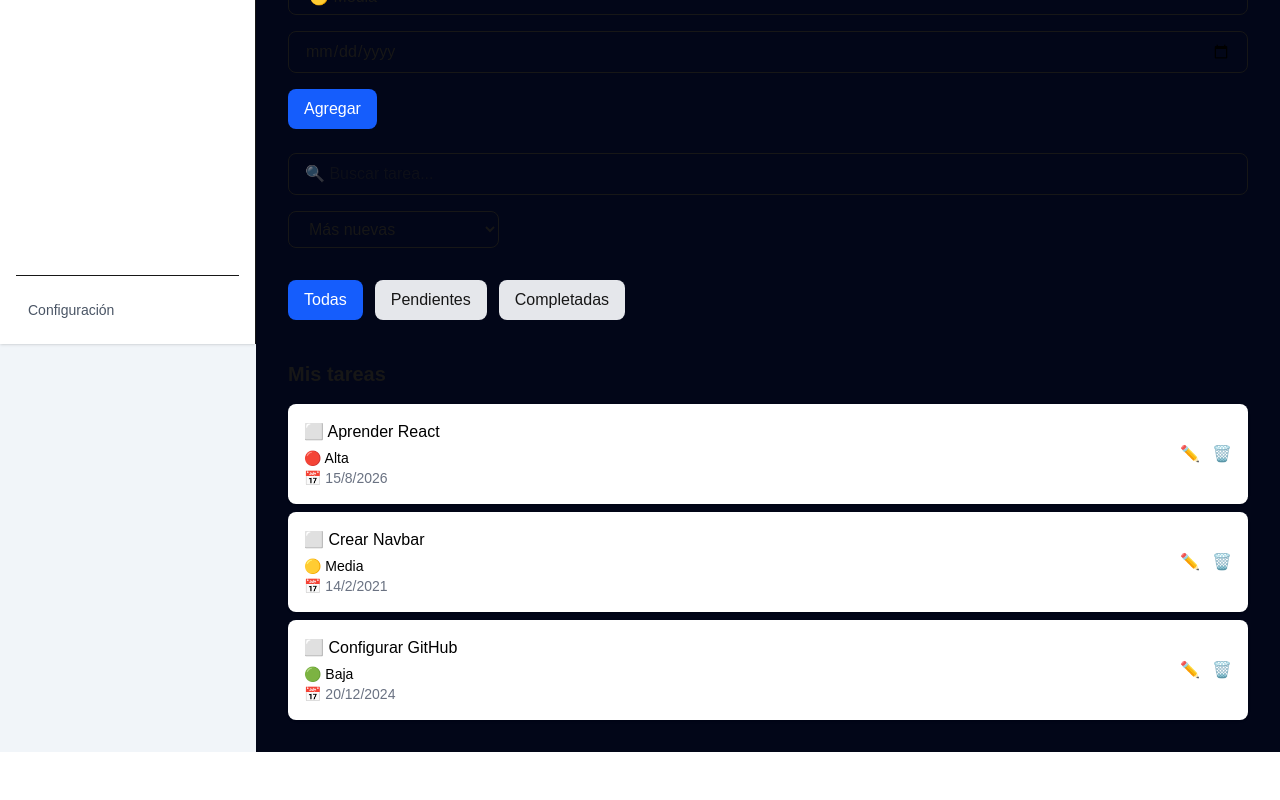
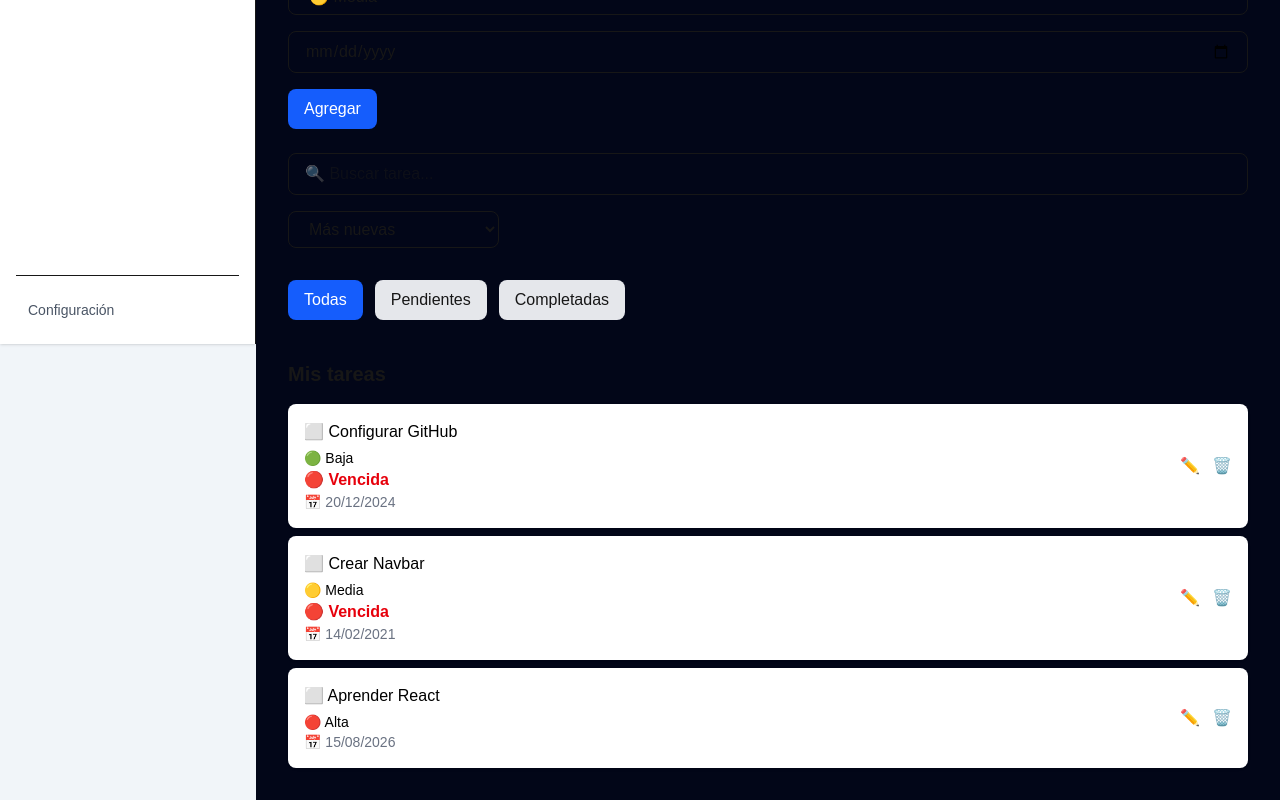
Before and after one commit to Gonza117/taskflow, a Next.js app: page / in a window 1280 px wide. Shown: the part 520-1320 px from the top of the page. Before the commit the page ends 1272 px from the top, so only its background shows below. Built offline with nearby package versions, Linux system fonts and the light colour scheme.

Commit message:
"Mejorar diseño de TaskItem con badges, fechas y estados"

```diff
--- a/components/dashboard/Dashboard.tsx
+++ b/components/dashboard/Dashboard.tsx
@@ -125,6 +125,22 @@ export default function Dashboard() {
 
     const sortedTasks = [...filteredTasks];
 
+    switch (sortOption) {
+        case "newest":
+            sortedTasks.sort((a, b) => b.id - a.id);
+            break;
+
+        case "oldest":
+            sortedTasks.sort((a, b) => a.id - b.id);
+            break;
+
+        case "priority":
+            break;
+
+        case "dueDate":
+        break;
+    }
+
     useEffect(() => {
         localStorage.setItem("tasks", JSON.stringify(tasks));
     }, [tasks]);
@@ -180,7 +196,7 @@ export default function Dashboard() {
             />
 
             <TaskList
-                tasks={filteredTasks}
+                tasks={sortedTasks}
                 onToggleTask={toggleTask}
                 onDeleteTask={deleteTask}
                 onEditTask={editTask}
--- a/components/dashboard/TaskItem.tsx
+++ b/components/dashboard/TaskItem.tsx
@@ -62,8 +62,33 @@ export default function TaskItem({task,onToggleTask,onDeleteTask,onEditTask,}: T
     const formatDate = (date: string) => {
         if (!date) return "Sin fecha";
 
-        return new Date(date).toLocaleDateString("es-AR");
+        const [year, month, day] = date.split("-");
+
+        return `${day}/${month}/${year}`;
     };
+
+    const getDueStatus = () => {
+        if (!task.dueDate) return null;
+
+        const today = new Date();
+        const due = new Date(task.dueDate);
+
+        // Ignoramos la hora para comparar solo la fecha
+        today.setHours(0, 0, 0, 0);
+        due.setHours(0, 0, 0, 0);
+
+        if (due < today) {
+            return "overdue";
+        }
+
+        if (due.getTime() === today.getTime()) {
+            return "today";
+        }
+
+        return "future";
+    };
+
+    const dueStatus = getDueStatus();
 
     return (
         <li
@@ -79,9 +104,23 @@ export default function TaskItem({task,onToggleTask,onDeleteTask,onEditTask,}: T
                     <p>
                         {task.completed ? "✅" : "⬜"} {task.text}
                     </p>
+
                     <p className="text-sm mt-1">
                         {getPriorityLabel()}
                     </p>
+
+                    {dueStatus === "overdue" && (
+                        <p className="text-red-600 font-semibold">
+                            🔴 Vencida
+                        </p>
+                    )}
+
+                    {dueStatus === "today" && (
+                        <p className="text-yellow-600 font-semibold">
+                            🟡 Vence hoy
+                        </p>
+                    )}
+
                     <p className="text-sm text-gray-500">
                         📅 {formatDate(task.dueDate)}
                     </p>
```
